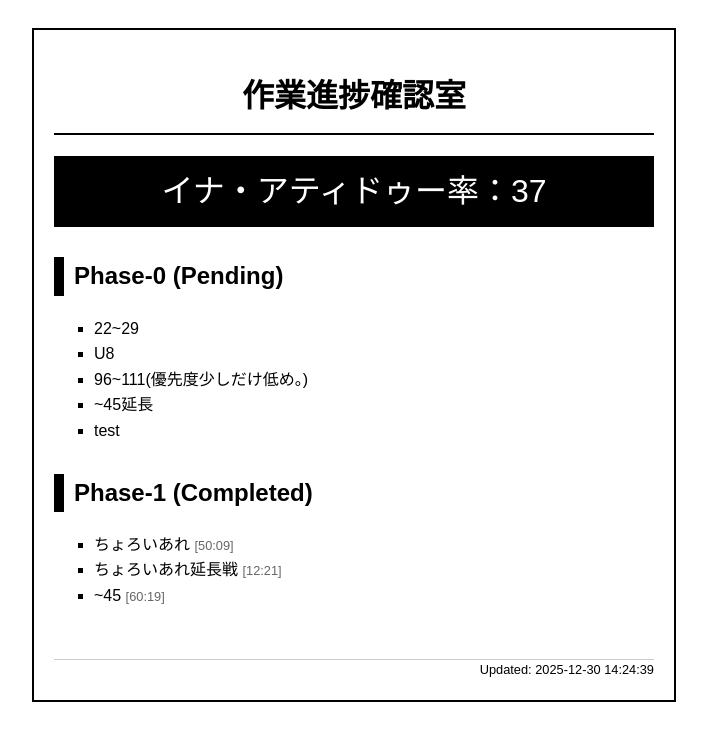
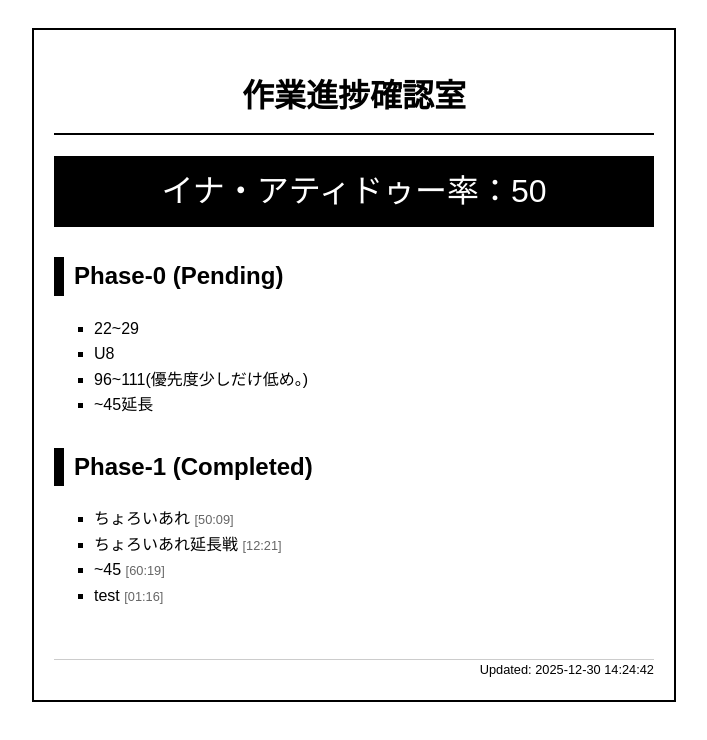
Before and after one commit to xapaQ/todo, a plain HTML site: page index.html in a window 1280 px wide. Shown: the whole page, without its empty margins (286-993 px from the left). Drawn offline with Linux system fonts and the light colour scheme.

Commit message:
Update ToDo Status

```diff
--- a/index.html
+++ b/index.html
@@ -21,16 +21,16 @@
 
 
 
-                    <div class="rate">イナ・アティドゥー率：37</div>
+                    <div class="rate">イナ・アティドゥー率：50</div>
                     <div class="section">
                         <h2>Phase-0 (Pending)</h2>
-                        <ul><li>22~29</li><li>U8</li><li>96~111(優先度少しだけ低め。)</li><li>~45延長</li><li>test</li></ul>
+                        <ul><li>22~29</li><li>U8</li><li>96~111(優先度少しだけ低め。)</li><li>~45延長</li></ul>
                     </div>
                     <div class="section">
                         <h2>Phase-1 (Completed)</h2>
-                        <ul><li>ちょろいあれ <span style='font-size:0.8em; color:#666;'>[50:09]</span></li><li>ちょろいあれ延長戦 <span style='font-size:0.8em; color:#666;'>[12:21]</span></li><li>~45 <span style='font-size:0.8em; color:#666;'>[60:19]</span></li></ul>
+                        <ul><li>ちょろいあれ <span style='font-size:0.8em; color:#666;'>[50:09]</span></li><li>ちょろいあれ延長戦 <span style='font-size:0.8em; color:#666;'>[12:21]</span></li><li>~45 <span style='font-size:0.8em; color:#666;'>[60:19]</span></li><li>test <span style='font-size:0.8em; color:#666;'>[01:16]</span></li></ul>
                     </div>
-                    <footer>Updated: 2025-12-30 14:24:39</footer>
+                    <footer>Updated: 2025-12-30 14:24:42</footer>
                 </div>
             </body>
             </html>
```
